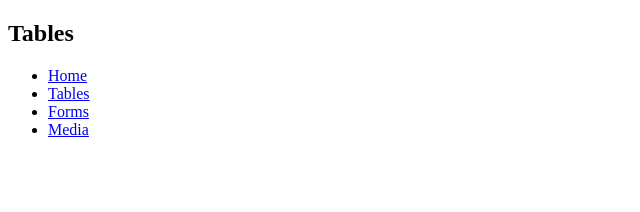
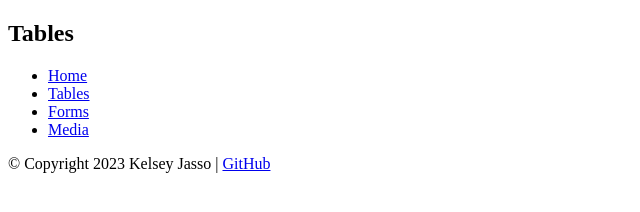
Before and after one commit to kelsester/COMP001A.LectureActivity4, a plain HTML site: page tables.html in a window 1280 px wide. Shown: the whole page, without its empty margins (0-640 px from the left). Drawn offline with Linux system fonts and the light colour scheme.

Commit message:
footer completed

```diff
--- a/tables.html
+++ b/tables.html
@@ -23,7 +23,7 @@
     </main>
 
     <footer>
-
+        <p>&copy; Copyright 2023 Kelsey Jasso | <a href="https://github.com/kelsester/" target="_blank">GitHub</a></p>
     </footer>
 </body>
 </html>
```
